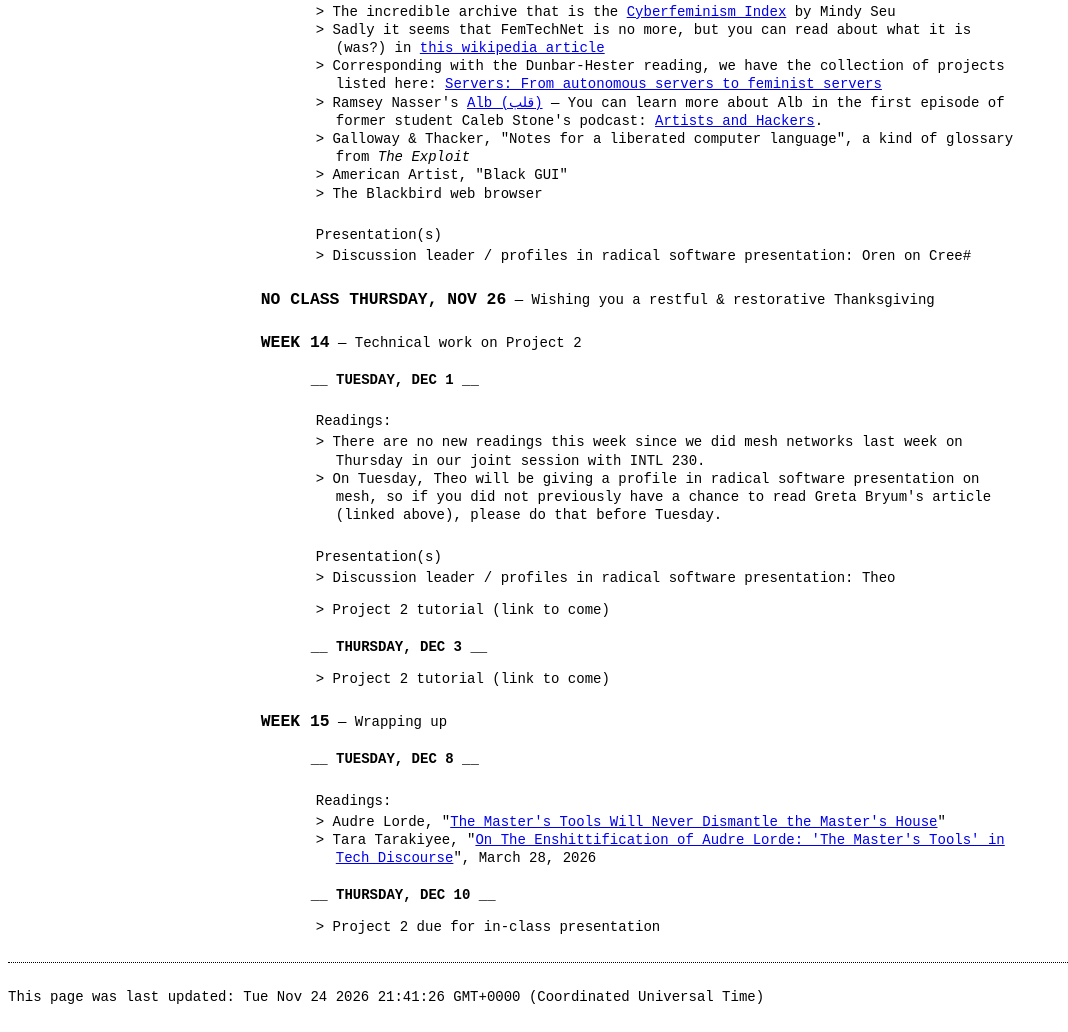
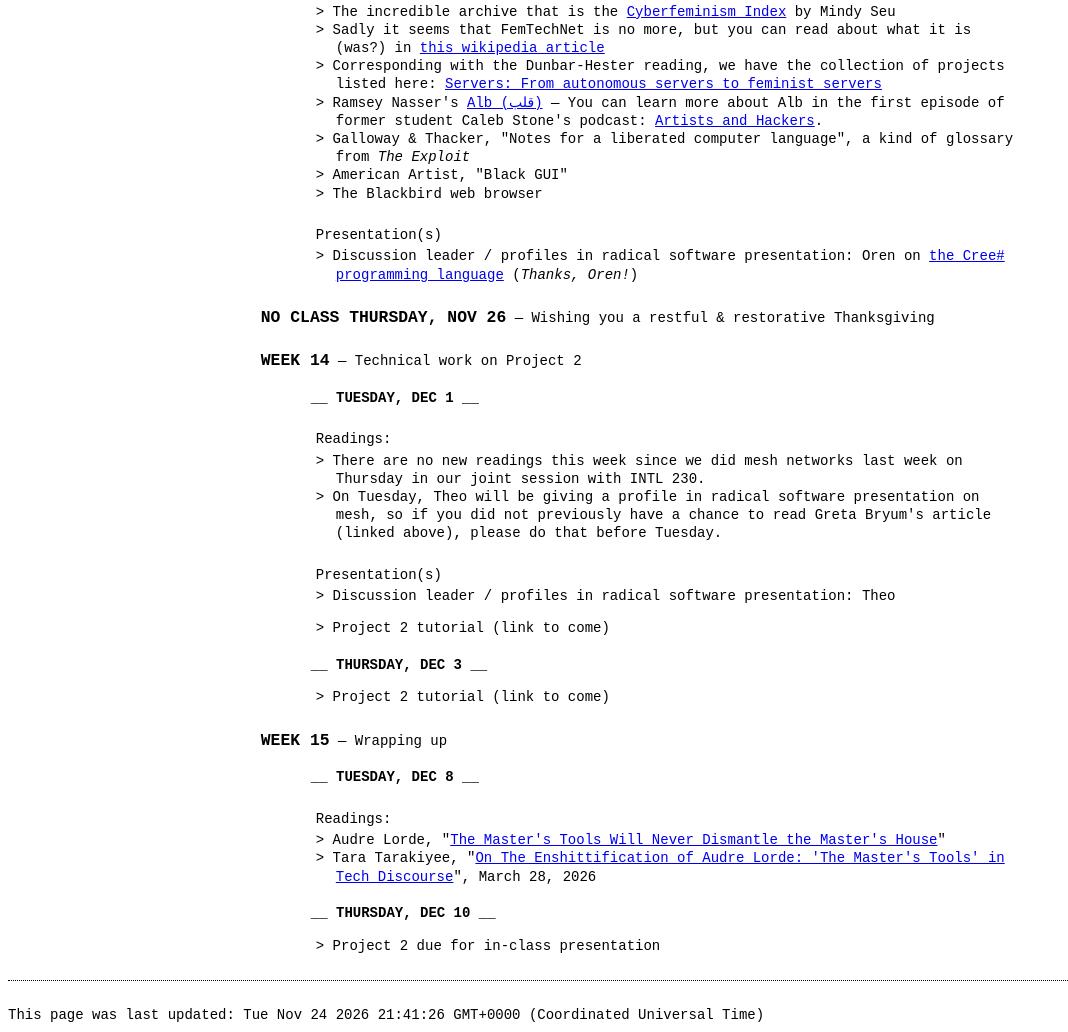
Before and after one commit to mcst294/fall-2026, a plain HTML site: page schedule.html in a window 1280 px wide. Shown: the part 9726-10758 px from the top of the page, without its empty margins (0-1068 px from the left). Drawn offline with nearby package versions, Linux system fonts and the light colour scheme.

Commit message:
adding oren's pres

```diff
--- a/schedule.html
+++ b/schedule.html
@@ -1655,7 +1655,9 @@
 
 	   <li>
 	     Discussion leader / profiles in radical software
-	     presentation: Oren on Cree#
+	     presentation: Oren
+	     on <a href="https://docs.google.com/presentation/d/1L2Pk6J-Ti7b-whOMwrXamcskeZ_7WztS_69vdkGPD0c/edit?slide=id.h50b9b7675df8c3dc_0_64#slide=id.h50b9b7675df8c3dc_0_64">the
+	     Cree# programming language</a> (<em>Thanks, Oren!</em>)
 	   </li>
 	 </ul>
 
```
